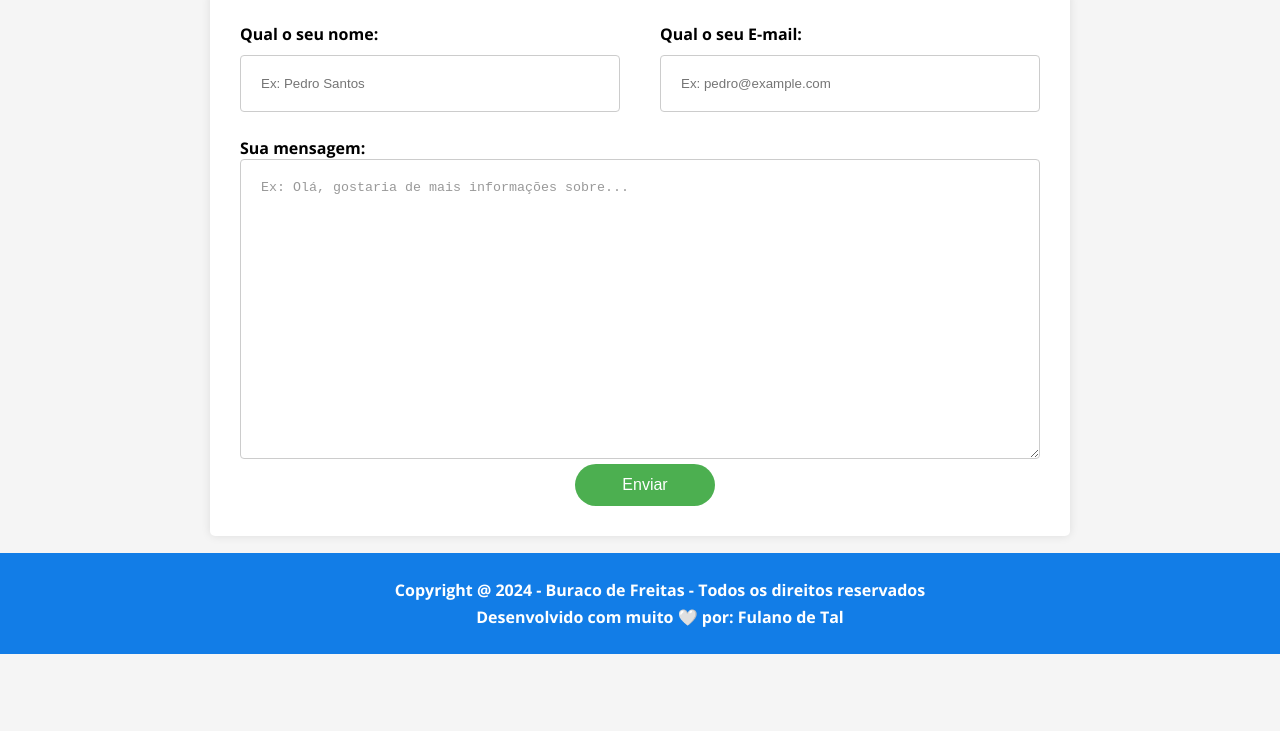
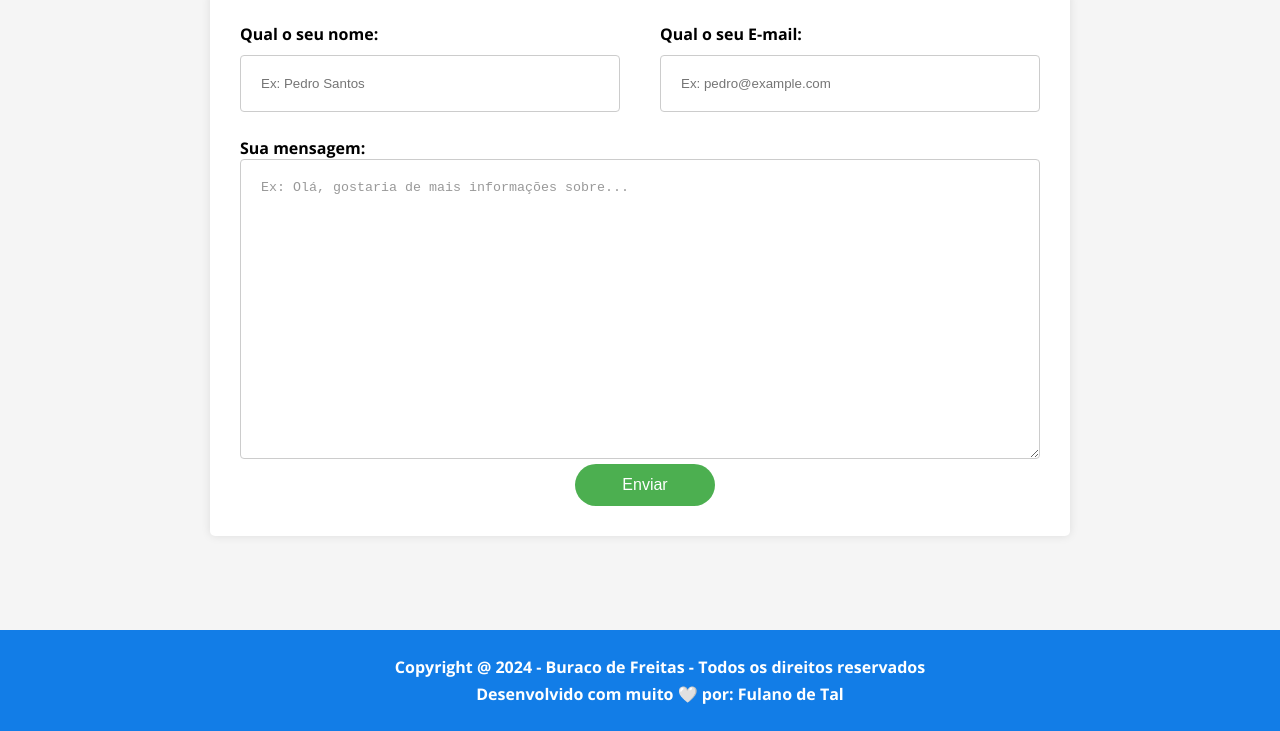
Before and after one commit to louiseugenes/BuracodeFreitas, a plain HTML site: page html/contato.html in a window 1280 px wide. Shown: the part 150-881 px from the top of the page. Before the commit the page ends 804 px from the top, so only its background shows below. Drawn offline with nearby package versions, Linux system fonts and the light colour scheme.

Commit message:
Retirado footer docontato.css

```diff
--- a/css/contato.css
+++ b/css/contato.css
@@ -118,8 +118,3 @@ input[type="submit"] {
 input[type="submit"]:hover {
     background-color: #45a049;
 }
-
-footer{
-    position: relative;
-    top: -76.3px;
-}
```
Also changed, not shown: index.html (renamed from html/index.html).
